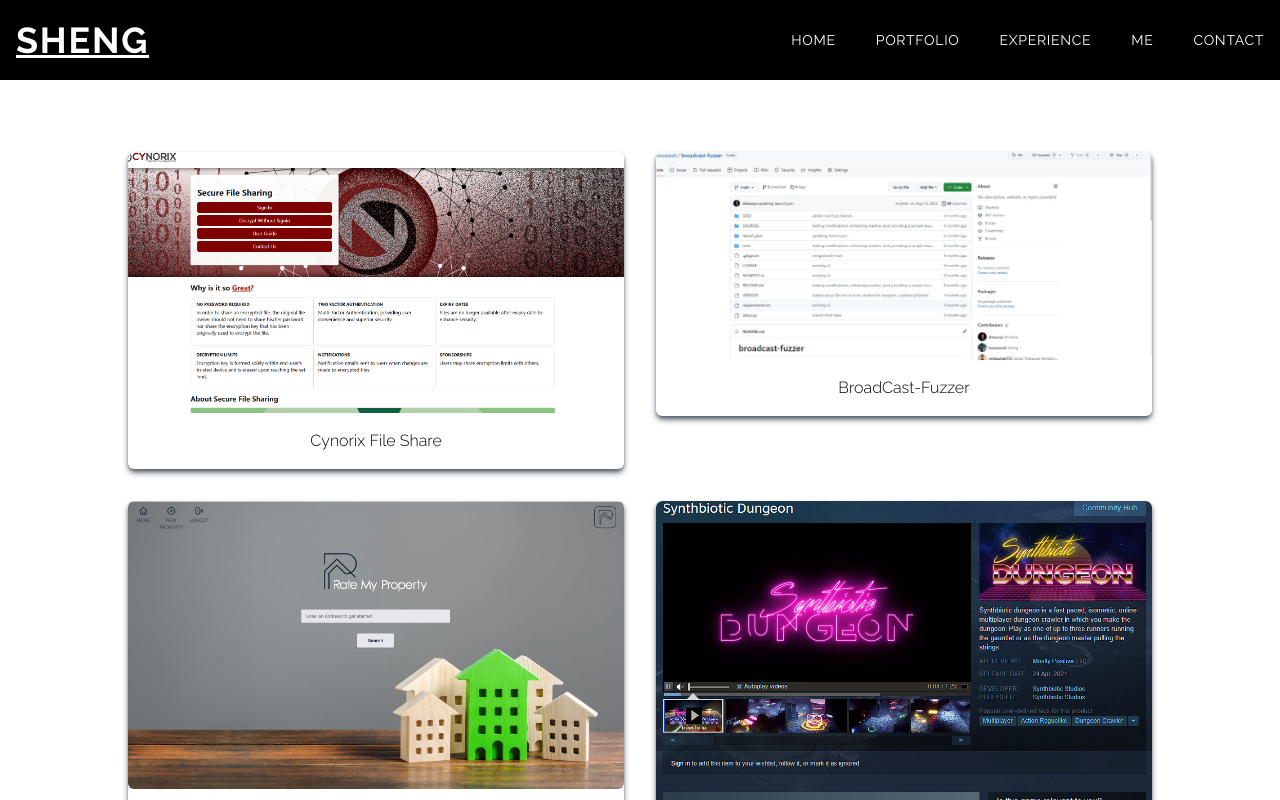
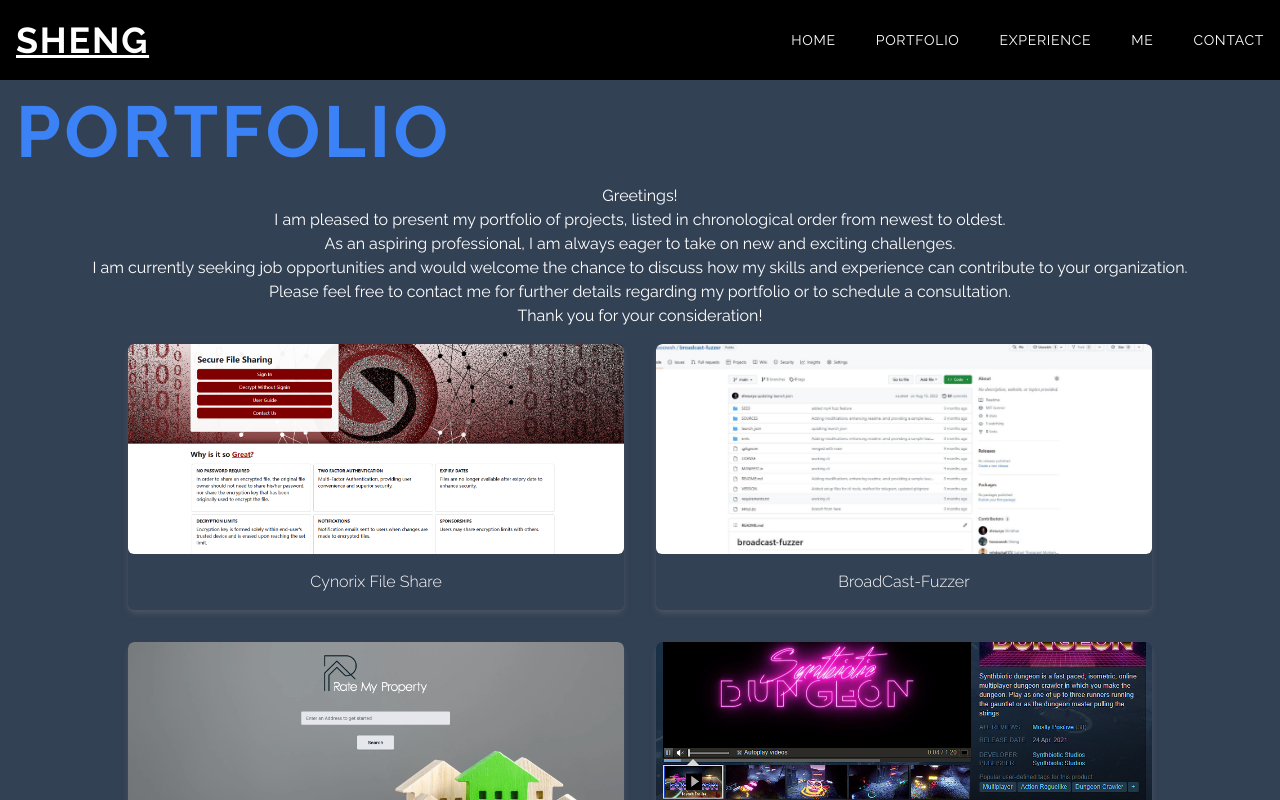
Before and after one commit to hoooowsh/Sheng-Web, a Next.js app in the folder my-web-front/: page /portfolio in a window 1280 px wide. Shown: the top 800 px of the page. Built offline with nearby package versions, Linux system fonts and the light colour scheme.

Commit message:
push to save

```diff
--- a/my-web-front/next.config.js
+++ b/my-web-front/next.config.js
@@ -7,10 +7,10 @@
   images: {
     unoptimized: true,
   },
-  // output: "export",
+  output: "export",
   // set output to "standalone"
   // this will create a single bundle file for the client
   // instead of multiple chunks
-  output: "standalone",
-  distDir: "dist",
+  // output: "standalone",
+  // distDir: "dist",
 };
--- a/my-web-front/pages/portfolio/[id].js
+++ b/my-web-front/pages/portfolio/[id].js
@@ -15,24 +15,47 @@
     title: "Cynorix File Share",
     imageSrc: cynorix_fileshare,
     url: "cynorix_fileshare",
+    skills: [
+      "NodeJS",
+      "Express",
+      "React",
+      "Firebase",
+      "MongoDB",
+      "Stripe",
+      "File Encryption",
+    ],
+    description:
+      "As the head of the technical team, I took charge of leading the development of a cutting-edge, secure file sharing platform that prioritized user privacy and security. With my expertise in encryption and cybersecurity, I modified the core algorithm to ensure the platform was impenetrable to any malicious attacks. Additionally, I established a robust CI/CD pipeline that streamlined the development and deployment process, allowing for more efficient and agile project delivery. || To further enhance the platform's functionality, I integrated popular cloud storage services like Google Drive and OneDrive, making it easy for users to seamlessly transfer and access their files. To achieve these goals, I led a team of co-op students, implementing Agile methodologies to create detailed road maps and sprint plans that kept everyone on track and accountable. ||  Overall, my leadership and technical skills enabled the team to achieve project milestones and deliver a high-quality product on time. It was an exciting project, and I'm thrilled to have been a part of it!",
+    giturl: "https://github.com/hoooowsh/Cynorix_FileShare",
+    demourl: "https://googledrive-share.cynorix.com/",
   },
   {
     id: 2,
     title: "BroadCast-Fuzzer",
     imageSrc: fuzzer,
     url: "fuzzer",
+    skills: ["Python"],
+    description:
+      "As a proactive and innovative software engineer, I spearheaded the design and development of a sophisticated black box testing tool for Android applications. || My tool utilized a novel approach by leveraging fuzzing techniques to identify vulnerabilities in the Broadcast Receiver components of Android apps. Through meticulous testing and analysis, I implemented a cutting-edge random data generator capable of producing various data formats, including jpg, mp4, and txt files, to rigorously evaluate the resilience and robustness of the target applications. || As a result, my tool was able to uncover critical crashes in the popular Telegram Android app, as well as detect other abnormal behaviors in other fuzzed apps. ||Overall, my innovative and rigorous approach to software testing ensured the creation of a robust and reliable product, that was well received by both the development team and the clients.",
+    giturl: "https://github.com/hoooowsh/broadcast-fuzzer",
   },
   {
     id: 3,
     title: "Rate My Property",
     imageSrc: rmp,
     url: "rate-my-property",
+    description:
+      "As a software engineer, I have had the opportunity to work on various projects throughout my career. One notable project was building a platform that allowed users to review properties anonymously. || In this project, I was responsible for the back-end development, which involved designing and developing REST APIs that connected with MongoDB. Additionally, I wrote unit tests for each endpoint to ensure that the platform was reliable and robust. ||To ensure that the project was successful, I also practiced various Agile ceremonies using JIRA. This included organizing and planning sprint demos and retrospective meetings, as well as participating in daily stand-up meetings to discuss progress and plan tasks. || Overall, my experience working on this project has taught me valuable skills in software development and project management, which I am eager to apply to future projects.",
+    giturl: "https://github.com/hoooowsh/RateMyPropertyWebDev",
   },
   {
     id: 4,
     title: "Synthbiotic Dungeon",
     imageSrc: syth,
     url: "synthbiotic-dungeon",
+    description:
+      "As a proficient game developer, I played a pivotal role in designing and implementing several key features in a highly popular dungeon game. Among the features that I helped create were the dungeon shop, mini-map, character skills, and many others. My creative contributions to the game were highly valued by the development team, as I brought innovative ideas and a keen attention to detail to every aspect of the project. || Moreover, my strong collaboration skills allowed me to work closely with talented artists and other skilled programmers. This teamwork was critical in seamlessly integrating the various game components, resulting in a highly polished and engaging game experience. Through our combined efforts, we were able to successfully publish the game on the esteemed Steam store, where it continues to garner enthusiastic praise from players around the world.",
+    demourl: "https://store.steampowered.com/app/1576880/Synthbiotic_Dungeon/",
   },
 ];
 
@@ -57,9 +80,11 @@
   };
 }
 
-const OnePortfolio = ({ portfolio: { title, imageSrc } }) => {
+const OnePortfolio = ({
+  portfolio: { title, imageSrc, description, giturl, demourl },
+}) => {
   return (
-    <div className="h-fit w-full text-center">
+    <div className="h-fit w-full text-center bg-slate-700">
       <div className="max-w-screen-xl mx-auto w-full h-full pt-24 p-8 flex flex-col">
         <div className="flex">
           <Link href="/portfolio">
@@ -73,31 +98,44 @@
           {title}
         </h1>
 
-        <div className="relative w-96 h-56 mx-auto overflow-hidden my-8">
-          <Image src={imageSrc} alt="bla" layout="fill" objectFit="cover" />
+        <div className="relative mx-auto overflow-hidden my-8">
+          <Image src={imageSrc} alt="bla" style={{ objectFit: "cover" }} />
         </div>
-        <h2 className="text-center md:text-left my-4 text-2xl font-bold">
+        <h2 className="text-center md:text-left my-4 text-2xl font-bold text-white">
           Description
         </h2>
-        <p>asdklfjlask;djfl;kasjdf;klasjdfl;kjasd;klfjasl;dkfj</p>
+        <p className="text-left text-white">
+          {description.split("||").map((item, key) => {
+            return (
+              <span key={key}>
+                {item}
+                <br />
+              </span>
+            );
+          })}
+        </p>
         <div className="flex items-center justify-center gap-10">
-          <Link href="/" download={true}>
+          {demourl ? (
+            <Link href={`${demourl}`}>
               <div className="group flex items-center justify-center my-8 bg-blue-500 text-white px-6 py-3 font-bold uppercase rounded-md tracking-wider cursor-pointer">
-              demo
+                Demo
                 <span className="duration-200 ease-in rotate-180">
                   <AiOutlineCaretLeft size={18} className="ml-2" />
                 </span>
               </div>
             </Link>
+          ) : null}
 
-          <Link href="/">
+          {giturl ? (
+            <Link href={`${giturl}`}>
               <div className="group flex items-center justify-center my-8 bg-blue-500 text-white px-6 py-3 font-bold uppercase rounded-md tracking-wider cursor-pointer">
-              my portfolio
+                Github
                 <span className="duration-200 ease-in">
                   <FaGithub size={18} className="ml-2" />
                 </span>
               </div>
             </Link>
+          ) : null}
         </div>
       </div>
     </div>
--- a/my-web-front/pages/portfolio/index.js
+++ b/my-web-front/pages/portfolio/index.js
@@ -40,15 +40,21 @@
 
 const PortfoliosRoute = ({ portfolios }) => {
   return (
-    <div id="portfolio" className="w-full">
+    <div id="portfolio" className="w-full h-full bg-slate-700">
       <div className="max-w-screen-xl mx-auto pb-24 p-4 text-center md:text-left">
-        <h2 className="text-5xl md:text-7xl tracking-wider uppercase text-blue-500 font-bold pb-16">
+        <h2 className="text-5xl md:text-7xl tracking-wider uppercase text-blue-500 font-bold pt-20">
           Portfolio
         </h2>
-        {/* <p className="py-4 max-w-lg">
-          whatever whatever asdffffffffffffffffffffffffffffffasdfsadfqwfasdfwwfw
-          wqerf sadv zxfwqer{" "}
-        </p> */}
+        <p className="py-4 text-white text-center">
+          Greetings! <br></br>I am pleased to present my portfolio of projects,
+          listed in chronological order from newest to oldest. <br></br>As an
+          aspiring professional, I am always eager to take on new and exciting
+          challenges. <br></br>I am currently seeking job opportunities and
+          would welcome the chance to discuss how my skills and experience can
+          contribute to your organization. <br></br>Please feel free to contact
+          me for further details regarding my portfolio or to schedule a
+          consultation. <br></br>Thank you for your consideration!
+        </p>
 
         <div className="max-w-5xl mx-auto grid md:grid-cols-2 gap-8">
           {portfolios.map(({ id, title, imageSrc, url }) => (
@@ -58,8 +64,9 @@
                   src={imageSrc}
                   alt={title}
                   className="rounded-md duration-200 hover:scale-110"
+                  style={{ objectFit: "cover", height: "210px" }}
                 />
-                <h2 className="text-center text-base capitalize my-4 font-light duration-200 group-hover:underline underline-offset-4">
+                <h2 className="text-center text-base capitalize my-4 font-light duration-200 group-hover:underline underline-offset-4 text-white">
                   {title}
                 </h2>
               </div>
```
Lines whose indentation alone changed are shown as unchanged.
